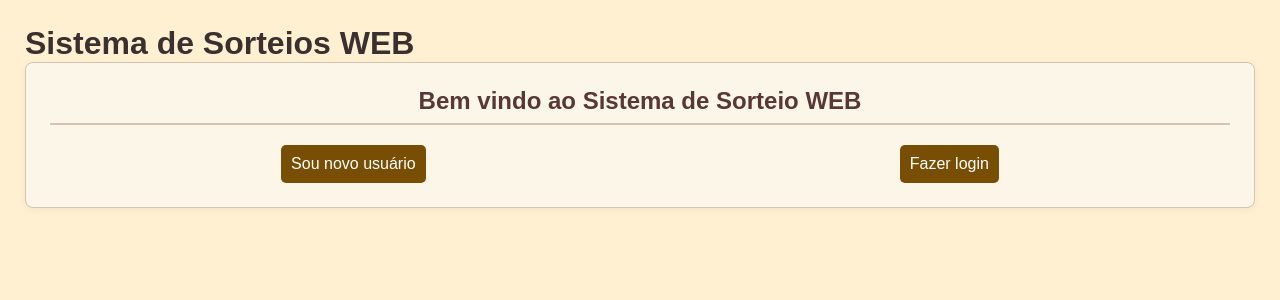
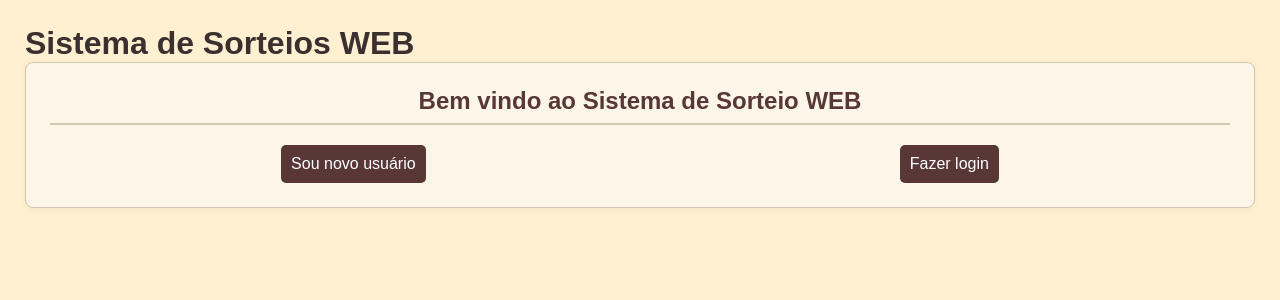
Before and after one commit to AndreScaranto/sorteio_web, a Flask app: page / in a window 1280 px wide. Shown: the part 196-496 px from the top of the page. Run offline with Flask 3, Linux system fonts and the light colour scheme.

Commit message:
Ajustar a cor dos botões da página inicial.

```diff
--- a/flaskr/templates/auth/index.html
+++ b/flaskr/templates/auth/index.html
@@ -6,7 +6,7 @@
 <h1>Bem vindo ao Sistema de Sorteio WEB</h1>
 
   <div id="opcoes">
-    <a id="cadastrar" style="text-decoration: none; background-color: #774e03; color: white; padding: 10px; border-radius: 5px;" href="{{ url_for('auth.cadastrar_usuario') }}">Sou novo usuário</a>
-    <a id="fazerlogin" style="text-decoration: none; background-color:#774e03; color: white; padding: 10px; border-radius: 5px;" href="{{ url_for('auth.login_usuario') }}">Fazer login</a>
+    <a id="cadastrar" style="text-decoration: none; background-color:#593737; color: white; padding: 10px; border-radius: 5px;" href="{{ url_for('auth.cadastrar_usuario') }}">Sou novo usuário</a>
+    <a id="fazerlogin" style="text-decoration: none; background-color: #593737; color: white; padding: 10px; border-radius: 5px;" href="{{ url_for('auth.login_usuario') }}">Fazer login</a>
   </div>
 {% endblock %}
```
